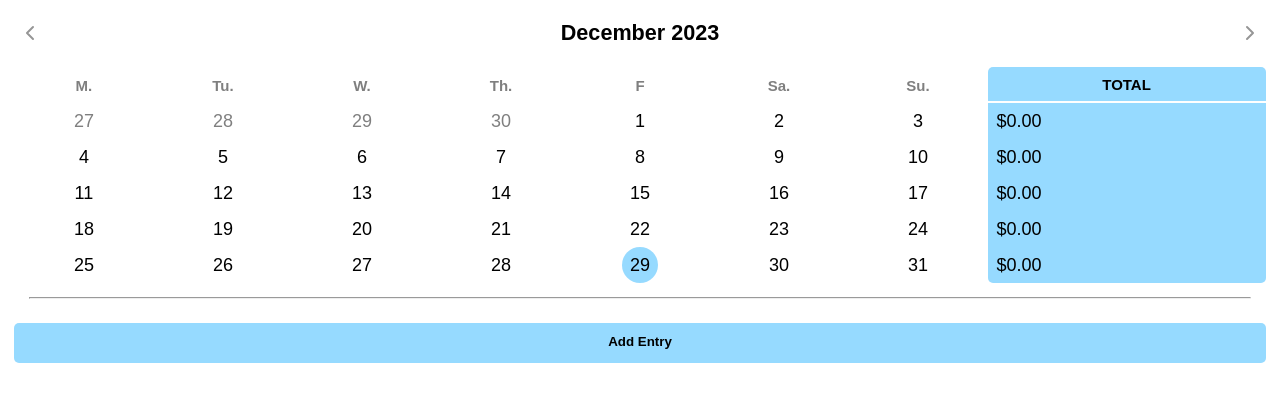
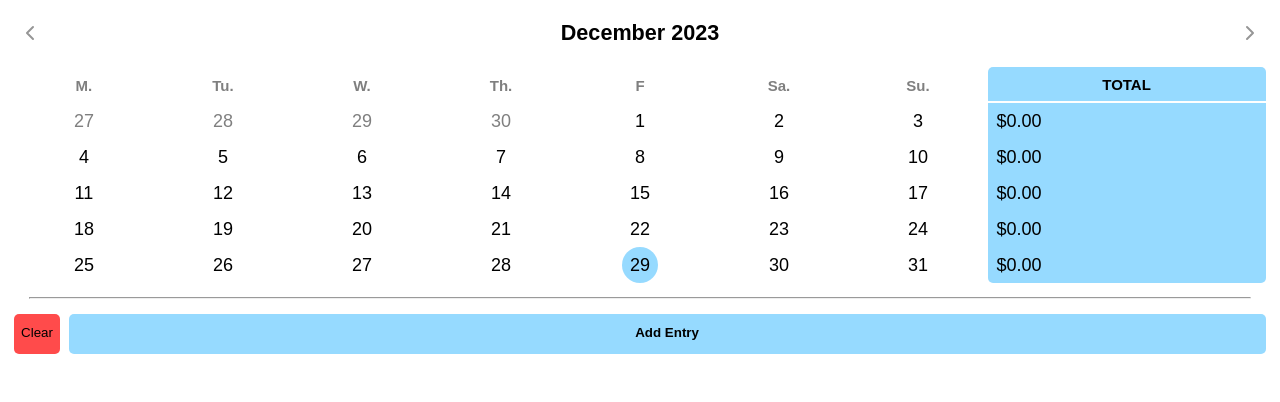
Before and after one commit to MinhQuan-Tran/Payment-Calculator, a Vue app in the folder Payment Calculator/: page / in a window 1280 px wide. Shown: the top 402 px of the page. Built offline with nearby package versions, Linux system fonts and the light colour scheme.

Commit message:
Make Clear Data functionality

```diff
--- a/Payment Calculator/src/App.vue
+++ b/Payment Calculator/src/App.vue
@@ -32,6 +32,25 @@ export default {
     addEntry(entry: Entry) {
       this.entries.push(entry);
     },
+    clearData(option: string) {
+      switch (option) {
+        case "all":
+          this.entries = [];
+          break;
+        case "day":
+          this.entries = this.entries.filter(entry => {
+            const fromDate = new Date(entry.from);
+            const toDate = new Date(entry.to);
+
+            // Set the time to 00:00:00:000
+            fromDate.setHours(0, 0, 0, 0);
+            toDate.setHours(0, 0, 0, 0);
+
+            return fromDate > this.selectedDate || this.selectedDate > toDate;
+          });
+          break;
+      }
+    },
   },
   watch: {
     selectedEntry(entry: Entry | null) {
@@ -60,7 +79,7 @@ export default {
 <template>
   <WeekSchedule :entries="entries" v-model:selected-date="selectedDate" />
   <hr>
-  <DaySchedule :entries="selectedEntries" :selected-date="selectedDate" @add-entry="addEntry" />
+  <DaySchedule :entries="selectedEntries" :selected-date="selectedDate" @add-entry="addEntry" @clear-data="clearData" />
 </template>
 
 <style scoped>
--- a/Payment Calculator/src/assets/main.css
+++ b/Payment Calculator/src/assets/main.css
@@ -3,6 +3,7 @@
   font-size: large;
 
   --primary-color: 150, 218, 255;
+  --warning-color: 255, 75, 75;
 
   --border-radius: 5px;
 }
@@ -21,6 +22,19 @@ dialog {
   border-radius: var(--border-radius);
   width: clamp(300px, 80vw, 500px);
   box-shadow: 0 0 10px 0 rgba(0, 0, 0, 0.5);
+}
+
+dialog .content {
+  display: flex;
+  flex-direction: column;
+  align-items: center;
+}
+
+dialog .content form {
+  align-self: stretch;
+  display: flex;
+  flex-direction: column;
+  align-items: stretch;
 }
 
 button {
--- a/Payment Calculator/src/components/DaySchedule.vue
+++ b/Payment Calculator/src/components/DaySchedule.vue
@@ -12,7 +12,7 @@ export default {
             required: true,
         },
     },
-    emits: ["addEntry"],
+    emits: ["addEntry", "clearData"],
     methods: {
         toTime(dateStr: string) {
             const date = new Date(dateStr);
@@ -28,14 +28,15 @@ export default {
             const hours = this.hourDiff(entry);
             return entry.payRate * hours;
         },
-        openAddEntryDialog() {
-            const dialog = document.querySelector("dialog#add-entry-dialog") as HTMLDialogElement;
+        openDialog(dialogRef: string) {
+            const dialog = this.$refs[dialogRef] as HTMLDialogElement;
             if (dialog) {
                 dialog.showModal();
             }
         },
-        closeAddEntryDialog() {
-            const dialog = document.querySelector("dialog#add-entry-dialog") as HTMLDialogElement;
+        closeDialog(event: Event) {
+            const target = event.target as HTMLElement;
+            const dialog = target.closest("dialog") as HTMLDialogElement;
             if (dialog) {
                 dialog.close();
             }
@@ -71,6 +72,25 @@ export default {
                 }
             }
         },
+        clearData(event: Event) {
+            const dialog = document.querySelector("dialog#clear-data-dialog") as HTMLDialogElement;
+            if (dialog) {
+                const form = dialog.querySelector("form#clear-data-form") as HTMLFormElement;
+                if (form && form.checkValidity()) {
+                    event.preventDefault();
+
+                    const formData = new FormData(form);
+
+                    const clearOption = formData.get("clearOption") as string;
+
+                    this.$emit("clearData", clearOption);
+
+                    form.reset();
+
+                    dialog.close();
+                }
+            }
+        },
         currencyFormat,
     },
 };
@@ -97,23 +117,51 @@ export default {
                 </div>
             </div>
         </div>
-        <button @click="openAddEntryDialog">Add Entry</button>
-        <dialog id="add-entry-dialog">
-            <button class="close-btn" @click="closeAddEntryDialog">X</button>
+        <div class="actions">
+            <button @click="openDialog('clear-data-dialog')" class="clear">Clear</button>
+            <button @click="openDialog('add-entry-dialog')">Add Entry</button>
+        </div>
+        <dialog id="add-entry-dialog" ref="add-entry-dialog">
+            <button class="close-btn" @click="closeDialog">X</button>
             <div class="content">
                 <h1 class="title">Add Entry</h1>
                 <span>{{ selectedDate.toDateString() }}</span>
                 <form id="add-entry-form">
                     <label for="workplace">Workplace</label>
                     <input type="text" id="workplace" name="workplace" placeholder="e.g. PappaRich" required>
-                    <label for="payRate">Pay Rate</label>
-                    <input type="number" id="payRate" name="payRate" step="0.01" placeholder="e.g. 23.23" required>
+                    <label for="pay-rate">Pay Rate</label>
+                    <input type="number" id="pay-rate" name="payRate" step="0.01" placeholder="e.g. 23.23" required>
                     <label for="from">From</label>
                     <input type="time" id="from" name="from" placeholder="10:00" required>
                     <label for="to">To</label>
                     <input type="time" id="to" name="to" placeholder="10:00" required>
                     <br>
                     <button @click="addEntry" type="submit">Add</button>
+                </form>
+            </div>
+        </dialog>
+        <dialog id="clear-data-dialog" ref="clear-data-dialog">
+            <button class="close-btn" @click="closeDialog">X</button>
+            <div class="content">
+                <h1 class="title">Clear Data</h1>
+                <form id="clear-data-form">
+                    <span>What data do you want to clear?</span>
+                    <div>
+                        <input type="radio" id="clear-option-day" name="clearOption" value="day" required>
+                        <label for="clear-option-day">Today</label>
+                    </div>
+                    <div>
+                        <input type="radio" id="clear-option-all" name="clearOption" value="all" required>
+                        <label for="clear-option-all">All</label>
+                    </div>
+
+                    <br>
+
+                    <div>
+                        <input type="checkbox" id="clear-confirm" name="clearConfirm" required>
+                        <label for="clear-confirm">This action cannot be undone. Are you sure?</label>
+                    </div>
+                    <button @click="clearData" type="submit">Clear</button>
                 </form>
             </div>
         </dialog>
@@ -132,7 +180,7 @@ export default {
     flex-direction: column;
     align-items: stretch;
     gap: 1rem;
-    padding: 0 0.35rem 0.5rem 0.35rem;
+    padding: 0 0.35rem;
 }
 
 .entry {
@@ -141,6 +189,7 @@ export default {
     flex-direction: row;
     align-items: start;
     justify-content: start;
+    margin-bottom: 0.5rem;
 }
 
 .divider {
@@ -173,14 +222,24 @@ export default {
     justify-content: space-between;
 }
 
-.primary {
+.info .primary {
     font-weight: bold;
 }
 
-#add-entry-dialog .content {
+.actions {
     display: flex;
-    flex-direction: column;
+    flex-direction: row;
     align-items: center;
+    gap: 0.5rem;
+}
+
+.actions .clear {
+    background: rgba(var(--warning-color), 1);
+    font-weight: normal;
+}
+
+.actions button:last-child {
+    flex: 10;
 }
 
 .close-btn {
@@ -191,13 +250,6 @@ export default {
     padding: 1em;
     background: transparent;
     user-select: none;
-}
-
-#add-entry-form {
-    align-self: stretch;
-    display: flex;
-    flex-direction: column;
-    align-items: stretch;
 }
 
 #add-entry-form label {
@@ -212,4 +264,25 @@ export default {
     width: 100%;
     padding: 0.5em;
 }
+
+#add-entry-form input:focus {
+    outline: 2px solid rgba(var(--primary-color), 1);
+}
+
+#clear-data-form {
+    gap: 0.5em;
+}
+
+#clear-data-form label {
+    margin-left: 0.5em;
+}
+
+#clear-data-form input {
+    margin-left: 0;
+}
+
+#clear-data-form button[type="submit"] {
+    background: rgba(var(--warning-color), 1);
+    font-weight: normal;
+}
 </style>
```
